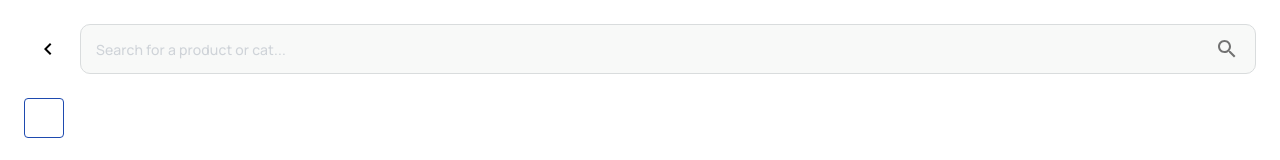
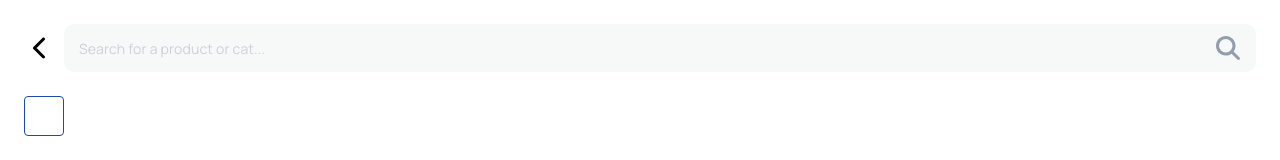
Before and after one commit to AdedigbaOluwad1/e-commerce-app-demo, a React (Vite) app: page / in a window 1280 px wide. Shown: the top 160 px of the page. Built offline with nearby package versions, Linux system fonts and the light colour scheme.

Commit message:
yuppy, it's working out

```diff
--- a/src/pages/Welcome/Welcome.tsx
+++ b/src/pages/Welcome/Welcome.tsx
@@ -1,4 +1,6 @@
 import Meta from '@/components/Meta';
+import { FontAwesomeIcon } from '@fortawesome/react-fontawesome';
+import { faChevronLeft, faMagnifyingGlass } from '@fortawesome/free-solid-svg-icons';
 import {styled} from '@mui/material/styles'
 import {
   Container,
@@ -10,8 +12,6 @@ import {
   InputBase,
   TextField
   } from '@mui/material';
-import ChevronLeftIcon from '@mui/icons-material/ChevronLeft';
-import SearchIcon from '@mui/icons-material/Search';
 import 'typeface-manrope'
 import { borderColor } from '@mui/system';
 
@@ -19,18 +19,14 @@ import { borderColor } from '@mui/system';
 const SearchBox = styled(InputBase)(({ theme }) => ({
   '& .MuiInputBase-input': {
     borderRadius: 10,
-    border: '1px solid #d9dcdd',
-    backgroundColor: '#f8f9f8',
+    backgroundColor: '#f7f8f8',
     height: '38px',
     padding: '5px 35px 5px 15px',
     fontSize: '14px',
-    color: '#97a0ae',
+    color: '#949dab',
     fontFamily: 'Manrope',
     tranition: 'all 5s ease'
   },
-  '& .MuiInputBase-input:focus-visible, .MuiInputBase-input:hover': {
-    borderColor: theme.palette.primary.main
-  }
 }))
 
 const Buttons = styled(Button)({
@@ -44,11 +40,11 @@ function Welcome() {
     <>
       <Meta title="Home" />
       <Box display={'flex'} flexDirection={'column'} gap={3} alignItems={'center'} py={3} px={3}>
-        <Stack direction={'row'} spacing={1} width={'100%'}>
-          <IconButton size='large'>
-            <ChevronLeftIcon sx={{ color: 'black'}}/>
+        <Stack direction={'row'} alignItems={'center'} spacing={1} width={'100%'}>
+          <IconButton size='medium' disableRipple sx={{width: '32px', p: 0}}>
+            <FontAwesomeIcon size="1x" color='black' icon={faChevronLeft} />
           </IconButton>
-          <SearchBox endAdornment={<IconButton size='large' sx={{position: 'absolute', right: 5,}}><SearchIcon  /></IconButton>} fullWidth placeholder='Search for a product or cat...' sx={{fontWeight: 500}} />
+          <SearchBox endAdornment={<IconButton size='medium' disableRipple sx={{position: 'absolute', right: 8,}}><FontAwesomeIcon icon={faMagnifyingGlass} color='#949dab'/></IconButton>} fullWidth placeholder='Search for a product or cat...' sx={{fontWeight: 400}} />
         </Stack>
           <Stack direction={'row'} gap={4} height={'40px'} width={'100%'}>
             <Buttons variant='outlined' sx={{height: '100%', minWidth: '40px',}}></Buttons>
```
